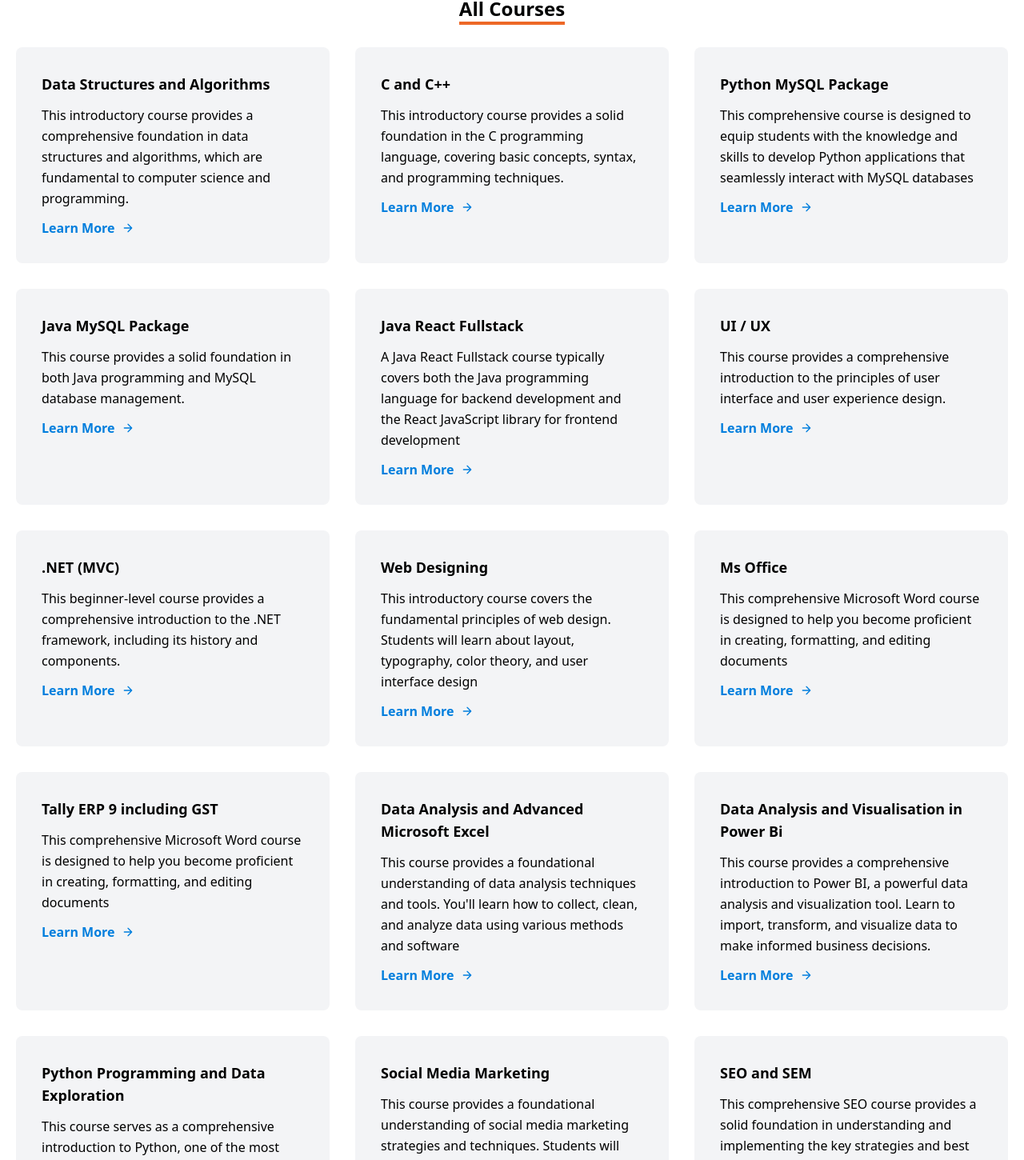
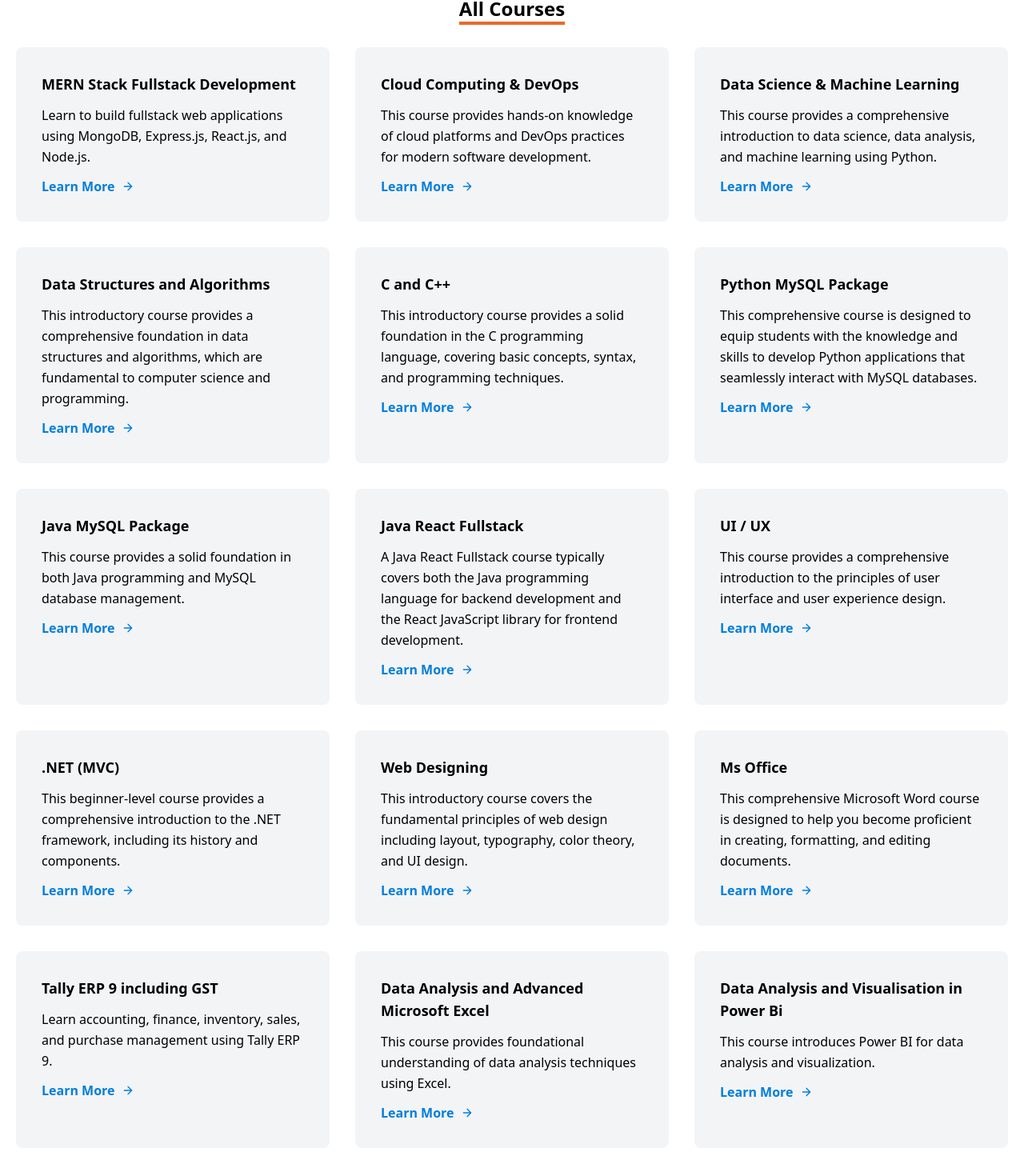
Before and after one commit to N-Tech-Tambaram/n-tech-website, a React (Create React App) app: page / in a window 1280 px wide. Shown: the part 1871-3321 px from the top of the page at 80% size. Built offline with nearby package versions, Linux system fonts and the light colour scheme; a web font is replaced by a local one.

Commit message:
Added new courses: MERN, Cloud & DevOps, Data Science

```diff
--- a/src/App/Pages/Course/Data/data.js
+++ b/src/App/Pages/Course/Data/data.js
@@ -1,12 +1,66 @@
 const CourseDetails = [
   {
     id: 1,
+    courseTitle: "MERN Stack Fullstack Development",
+    content:
+      "Learn to build fullstack web applications using MongoDB, Express.js, React.js, and Node.js.",
+    popupContents: {
+      mainContent:
+        "MERN Stack is a combination of MongoDB, Express.js, React.js, and Node.js. You will learn how to create dynamic websites, REST APIs, and connect frontend React apps with backend Node.js servers and MongoDB databases.",
+      basicPoints: {
+        p1: "MongoDB & Express.js",
+        p2: "React.js Basics",
+      },
+      advPoints: {
+        p1: "Node.js Backend",
+        p2: "Fullstack Project Deployment",
+      },
+    },
+  },
+  {
+    id: 2,
+    courseTitle: "Cloud Computing & DevOps",
+    content:
+      "This course provides hands-on knowledge of cloud platforms and DevOps practices for modern software development.",
+    popupContents: {
+      mainContent:
+        "You will learn cloud fundamentals, working with AWS, Azure, or Google Cloud, CI/CD pipelines, containerization with Docker, and automation using DevOps tools.",
+      basicPoints: {
+        p1: "Cloud Fundamentals",
+        p2: "Version Control with Git",
+      },
+      advPoints: {
+        p1: "CI/CD Pipelines",
+        p2: "Docker & Kubernetes",
+      },
+    },
+  },
+  {
+    id: 3,
+    courseTitle: "Data Science & Machine Learning",
+    content:
+      "This course provides a comprehensive introduction to data science, data analysis, and machine learning using Python.",
+    popupContents: {
+      mainContent:
+        "You will learn data collection, cleaning, analysis, visualization, and building predictive models using libraries such as NumPy, pandas, Matplotlib, and Scikit-learn.",
+      basicPoints: {
+        p1: "Python for Data Science",
+        p2: "Data Analysis & Visualization",
+      },
+      advPoints: {
+        p1: "Machine Learning Models",
+        p2: "Real-world Data Projects",
+      },
+    },
+  },
+  {
+    id: 4,
     courseTitle: "Data Structures and Algorithms",
     content:
       "This introductory course provides a comprehensive foundation in data structures and algorithms, which are fundamental to computer science and programming.",
     popupContents: {
       mainContent:
-        "A data structure is a way of organising and storing data in a computer's memory so that it can be used efficiently. It defines the relationship between data and the operations that can be performed on the data. Common data structures include arrays, linked lists, stacks, queues, trees, and graphs.An algorithm is a step-by-step procedure or set of rules for solving a specific problem or accomplishing a particular task. It provides a clear and unambiguous description of how to perform a computation or solve a problem. Algorithms are independent of programming languages and are essential for writing efficient and effective computer programs",
+        "A data structure is a way of organising and storing data in a computer's memory so that it can be used efficiently. It defines the relationship between data and the operations that can be performed on the data. Common data structures include arrays, linked lists, stacks, queues, trees, and graphs. An algorithm is a step-by-step procedure or set of rules for solving a specific problem or accomplishing a particular task. Algorithms are independent of programming languages and are essential for writing efficient and effective computer programs.",
       basicPoints: {
         p1: "Linear & Non-Linear Data structures",
         p2: "Search & Sort Algorithms",
@@ -18,31 +72,31 @@
     },
   },
   {
-    id: 2,
+    id: 5,
     courseTitle: "C and C++",
     content:
       "This introductory course provides a solid foundation in the C programming language, covering basic concepts, syntax, and programming techniques.",
     popupContents: {
       mainContent:
-        "C is a general-purpose programming language that was created by Dennis Ritchie at Bell Labs in the early 1970s. It is one of the most influential and widely used programming languages.C++ is an extension of the C programming language with additional features, primarily designed by Bjarne Stroustrup in the early 1980s. It combines procedural programming with object-oriented programming (OOP) features.    ",
+        "C is a general-purpose programming language that was created by Dennis Ritchie at Bell Labs in the early 1970s. C++ is an extension of C with additional features, combining procedural and object-oriented programming.",
       basicPoints: {
         p1: "Procedural Programming",
         p2: "Low-Level Manipulation",
       },
       advPoints: {
-        p1: "	Application Development",
+        p1: "Application Development",
         p2: "Higher-Level Abstractions",
       },
     },
   },
   {
-    id: 3,
+    id: 6,
     courseTitle: "Python MySQL Package",
     content:
-      "This comprehensive course is designed to equip students with the knowledge and skills to develop Python applications that seamlessly interact with MySQL databases",
+      "This comprehensive course is designed to equip students with the knowledge and skills to develop Python applications that seamlessly interact with MySQL databases.",
     popupContents: {
       mainContent:
-        "Python programming is a versatile and popular programming language that is widely used for data exploration and analysis. With its simple syntax and extensive libraries, Python makes it easy to work with and manipulate data.Python provides powerful libraries such as NumPy and pandas, which allow you to efficiently manipulate and analyze data. NumPy provides support for large, multi-dimensional arrays and a wide range of mathematical functions, while pandas offers data structures and tools for data manipulation, cleaning, and analysis.",
+        "Python programming is a versatile and popular programming language that is widely used for data exploration and analysis. Python provides powerful libraries such as NumPy and pandas for data manipulation and analysis.",
       basicPoints: {
         p1: "Data Analysis",
         p2: "Machine Learning",
@@ -54,13 +108,13 @@
     },
   },
   {
-    id: 4,
+    id: 7,
     courseTitle: "Java MySQL Package",
     content:
       "This course provides a solid foundation in both Java programming and MySQL database management.",
     popupContents: {
       mainContent:
-        "Java is a versatile programming language that is widely used for developing various types of software, including web applications. It offers a robust set of libraries and frameworks that make it easier to work with databases like MySQL. MySQL is a popular open-source relational database management system. It provides a secure and scalable solution for storing and retrieving data. With Java, you can establish a connection to a MySQL database and perform various operations such as querying, inserting, updating, and deleting data.To interact with MySQL using Java, you can utilize the JDBC (Java Database Connectivity) API.",
+        "Java is a versatile programming language widely used for developing software, including web applications. MySQL is a popular relational database. You can connect Java apps to MySQL using JDBC.",
       basicPoints: {
         p1: "Web Development",
         p2: "Big Data Processing",
@@ -72,51 +126,49 @@
     },
   },
   {
-    id: 5,
+    id: 8,
     courseTitle: "Java React Fullstack",
     content:
-      "A Java React Fullstack course typically covers both the Java programming language for backend development and the React JavaScript library for frontend development",
+      "A Java React Fullstack course typically covers both the Java programming language for backend development and the React JavaScript library for frontend development.",
     popupContents: {
       mainContent:
-        "Java is a high-level, object-oriented programming language developed by James Gosling and his team at Sun Microsystems in the mid-1990s. It is designed to be platform-independent, meaning Java programs can run on any device or operating system that has a Java Virtual Machine (JVM) installed.React, also known as React.js or ReactJS, is an open-source JavaScript library developed and maintained by Facebook. It is widely used for building user interfaces (UI) in web applications. React is particularly well-suited for creating single-page applications (SPAs) where dynamic content is frequently updated.Full stack refers to the development of both the frontend (client-side) and the backend (server-side) of a web application. A full stack developer is someone who possesses the skills and knowledge to work on both the frontend and backend aspects of a software system.",
+        "Java is a high-level, object-oriented programming language. React is a JavaScript library for building dynamic UIs. Fullstack development combines frontend and backend development skills.",
       basicPoints: {
-        p1: "Advanced java",
+        p1: "Advanced Java",
         p2: "Springboot Framework",
       },
       advPoints: {
-        p1: "Core react",
+        p1: "Core React",
         p2: "Integration with APIs",
       },
     },
   },
   {
-    id: 6,
+    id: 9,
     courseTitle: "UI / UX",
-
     content:
       "This course provides a comprehensive introduction to the principles of user interface and user experience design.",
     popupContents: {
       mainContent:
-        "UI -User Interface, refers to the point of interaction between a user and a digital device or software application. It encompasses all the elements and features that users interact with to accomplish tasks within a digital environment. The primary goal of UI design is to create an intuitive, visually appealing, and user-friendly interface that facilitates a seamless and enjoyable user experience.UX -User Experience (UX) refers to the overall experience that a user has when interacting with a product, service, or system, especially in the context of digital interfaces. It encompasses a user's emotions, perceptions, and responses before, during, and after using a product. The goal of UX design is to create a positive, seamless, and meaningful experience that meets the needs and expectations of the user.",
+        "UI - User Interface refers to the point of interaction between a user and software. UX - User Experience refers to the overall experience that a user has when interacting with a product.",
       basicPoints: {
-        p1: "	Visual design",
-        p2: "Responsive design",
+        p1: "Visual Design",
+        p2: "Responsive Design",
       },
       advPoints: {
-        p1: "User research",
-        p2: "Interactive design",
+        p1: "User Research",
+        p2: "Interactive Design",
       },
     },
   },
   {
-    id: 7,
+    id: 10,
     courseTitle: ".NET (MVC)",
-
     content:
       "This beginner-level course provides a comprehensive introduction to the .NET framework, including its history and components.",
     popupContents: {
       mainContent:
-        "NET MVC (Model-View-Controller) is a powerful framework for building web applications. It provides a structured approach to development, separating the application into three main components: the model, which represents the data and business logic; the view, which handles the user interface; and the controller, which manages the flow of data between the model and the view. With .NET MVC, developers can create scalable and maintainable web applications, leveraging the robust features and libraries provided by the .NET framework. It offers flexibility, testability, and extensibility, making it a popular choice for building modern and dynamic web applications.",
+        "NET MVC (Model-View-Controller) is a framework for building web applications by separating data, UI, and control logic.",
       basicPoints: {
         p1: "MVC Patterns",
         p2: "Routing",
@@ -128,14 +180,13 @@
     },
   },
   {
-    id: 8,
+    id: 11,
     courseTitle: "Web Designing",
-
     content:
-      " This introductory course covers the fundamental principles of web design. Students will learn about layout, typography, color theory, and user interface design",
+      "This introductory course covers the fundamental principles of web design including layout, typography, color theory, and UI design.",
     popupContents: {
       mainContent:
-        "Web designing is the process of planning, conceptualizing, and implementing the plan for designing a website in a way that is functional and offers a good user experience. User experience is central to the web designing process. Websites have an array of elements presented in ways that make them easy to navigate.",
+        "Web designing is planning, conceptualizing, and implementing websites for functional and good user experience.",
       basicPoints: {
         p1: "Figma",
         p2: "Designing Tools",
@@ -147,14 +198,13 @@
     },
   },
   {
-    id: 9,
+    id: 12,
     courseTitle: "Ms Office",
-
     content:
-      "This comprehensive Microsoft Word course is designed to help you become proficient in creating, formatting, and editing documents",
+      "This comprehensive Microsoft Word course is designed to help you become proficient in creating, formatting, and editing documents.",
     popupContents: {
       mainContent:
-        "Microsoft Office is a powerful suite of productivity tools that can greatly enhance your work efficiency. With Word, you can create professional documents with ease, whether it's a simple letter or a complex report. Excel allows you to analyze and organize data, making it a valuable tool for data-driven tasks. PowerPoint empowers you to create visually stunning presentations that captivate your audience. MS Office is a game-changer for professionals in all industries, offering a wide range of features to streamline your work and boost productivity.",
+        "Microsoft Office is a powerful suite of productivity tools including Word, Excel, and PowerPoint.",
       basicPoints: {
         p1: "Word",
         p2: "Excel",
@@ -166,17 +216,16 @@
     },
   },
   {
-    id: 10,
+    id: 13,
     courseTitle: "Tally ERP 9 including GST",
-
     content:
-      "This comprehensive Microsoft Word course is designed to help you become proficient in creating, formatting, and editing documents",
+      "Learn accounting, finance, inventory, sales, and purchase management using Tally ERP 9.",
     popupContents: {
       mainContent:
-        "Tally ERP 9 permits business owners and their associates to interact more in accounts related discussions and is a complete product that retains its original simplicity yet offers comprehensive business functionalities such as Accounting, Finance, Inventory, Sales, Purchase, Point of Sales, Manufacturing, Costing, Job.",
+        "Tally ERP 9 helps business owners manage accounts, billing, taxation, and more with simplicity.",
       basicPoints: {
         p1: "Accounting",
-        p2: "	Billing",
+        p2: "Billing",
       },
       advPoints: {
         p1: "Taxation",
@@ -184,53 +233,50 @@
       },
     },
   },
-
   {
-    id: 11,
+    id: 14,
     courseTitle: "Data Analysis and Advanced Microsoft Excel",
     content:
-      "This course provides a foundational understanding of data analysis techniques and tools. You'll learn how to collect, clean, and analyze data using various methods and software",
+      "This course provides foundational understanding of data analysis techniques using Excel.",
     popupContents: {
       mainContent:
-        "Data analysis is the process of inspecting, cleansing, transforming, and modeling data with the goal of discovering useful information, informing conclusions, and supporting decision-making.      Advanced knowledge of Excel means possessing the ability to use spreadsheets, graphing, tables, calculations, and automation efficiently to process large quantities of data relevant to business tasks.      ",
+        "Data analysis includes inspecting, cleansing, transforming, and modeling data to discover useful information and support decision-making.",
       basicPoints: {
-        p1: "	Logical function",
+        p1: "Logical function",
         p2: "Data validation",
       },
       advPoints: {
-        p1: "	Lookup function",
+        p1: "Lookup function",
         p2: "Pivot tables",
       },
     },
   },
-
   {
-    id: 12,
+    id: 15,
     courseTitle: "Data Analysis and Visualisation in Power Bi",
-
     content:
-      "This course provides a comprehensive introduction to Power BI, a powerful data analysis and visualization tool. Learn to import, transform, and visualize data to make informed business decisions.",
+      "This course introduces Power BI for data analysis and visualization.",
     popupContents: {
       mainContent:
-        "Power BI is a business analytics service provided by Microsoft that lets you visualize your data and share insights. It converts data from different sources to build interactive dashboards and Business Intelligence reports. As you see above, we have some sales data in an excel sheet.",
+        "Power BI is a business analytics service that lets you visualize your data and share insights through dashboards and reports.",
       basicPoints: {
-        p1: "Introduction to power bi",
+        p1: "Introduction to Power BI",
         p2: "Reports and dashboards",
       },
       advPoints: {
         p1: "Publishing workbook and workspace",
-        p2: "Power bi reports servers",
+        p2: "Power BI report servers",
       },
     },
   },
   {
-    id: 13,
+    id: 16,
     courseTitle: "Python Programming and Data Exploration",
     content:
-      "This course serves as a comprehensive introduction to Python, one of the most popular programming languages for data science and software development.",
+      "This course serves as a comprehensive introduction to Python for data science and software development.",
     popupContents: {
       mainContent:
-        "Data Structures and Algorithms (DSA) form the backbone of efficient and optimized computer programs. In the realm of data structures, key concepts include arrays, linked lists, stacks, and queues, each offering unique advantages in organizing and managing data.",
+        "Data Structures and Algorithms form the backbone of efficient programs. Key concepts include arrays, linked lists, stacks, and queues.",
       basicPoints: {
         p1: "Basics of Data Structures",
         p2: "Linkedlist, Arraylist",
@@ -242,13 +288,13 @@
     },
   },
   {
-    id: 14,
+    id: 17,
     courseTitle: "Social Media Marketing",
     content:
-      "This course provides a foundational understanding of social media marketing strategies and techniques. Students will learn how to create, manage, and optimize social media profiles on platforms such as Facebook, Twitter, Instagram, and LinkedIn. ",
+      "This course provides understanding of social media marketing strategies and techniques.",
     popupContents: {
       mainContent:
-        "Social media marketing (also known as digital marketing and e-marketing) is the use of social media—the platforms on which users build social networks and share information—to build a company's brand, increase sales, and drive website traffic. In addition to providing companies with a way to engage with existing customers and reach new ones, SMM has purpose-built data analytics that allows marketers to track the success of their efforts and identify even more ways to engage.",
+        "Social media marketing uses platforms like Facebook, Twitter, and Instagram to build a brand, increase sales, and drive website traffic.",
       basicPoints: {
         p1: "Make Money as an Affiliate Marketer",
         p2: "Work From Home as a Freelance Marketer",
@@ -260,16 +306,16 @@
     },
   },
   {
-    id: 15,
+    id: 18,
     courseTitle: "SEO and SEM",
     content:
-      "This comprehensive SEO course provides a solid foundation in understanding and implementing the key strategies and best practices for optimizing websites to rank higher in search engine results.",
+      "This course provides foundation in strategies for optimizing websites for search engines and paid ads.",
     popupContents: {
       mainContent:
-        "Seo - Search Engine Optimization, is a set of practices and techniques aimed at improving a website's visibility and ranking on search engines. The primary goal of SEO is to enhance the chances of a website appearing in search engine results when users search for relevant terms or keywords.Sem - Search Engine Marketing (SEM) is a digital marketing strategy that involves promoting websites by increasing their visibility on search engine results pages (SERPs) through paid advertising. SEM primarily encompasses paid search advertising, commonly known as Pay-Per-Click (PPC) advertising.",
+        "SEO improves website visibility in search results. SEM promotes websites through paid advertising on search engines.",
       basicPoints: {
-        p1: "On-page and Off-page seo",
-        p2: "Technical seo",
+        p1: "On-page and Off-page SEO",
+        p2: "Technical SEO",
       },
       advPoints: {
         p1: "Pay per click advertising",
@@ -278,13 +324,13 @@
     },
   },
   {
-    id: 16,
+    id: 19,
     courseTitle: "E-Mail Marketing",
     content:
-      "This course provides a comprehensive introduction to the world of email marketing. You'll learn how to build and segment email lists, create engaging content, design eye-catching templates, and measure the effectiveness of your email campaigns",
+      "This course introduces email marketing, list building, campaign creation, and performance tracking.",
     popupContents: {
       mainContent:
-        "Email marketing is a powerful marketing channel, a form of direct marketing as well as digital marketing, that uses email to promote your business’s products or services. It can help make your customers aware of your latest items or offers by integrating it into your marketing automation efforts. It can also play a pivotal role in your marketing strategy with lead generation, brand awareness, building relationships or keeping customers engaged between purchases through different types of marketing emails",
+        "Email marketing uses emails to promote products or services, engage customers, and generate leads.",
       basicPoints: {
         p1: "Driving traffic through emails",
         p2: "Email campaigns",
```
